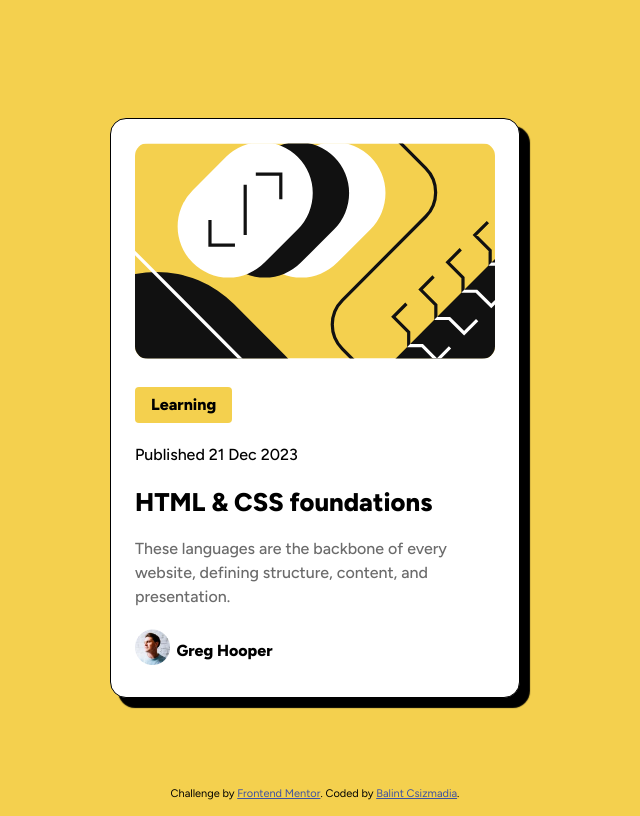
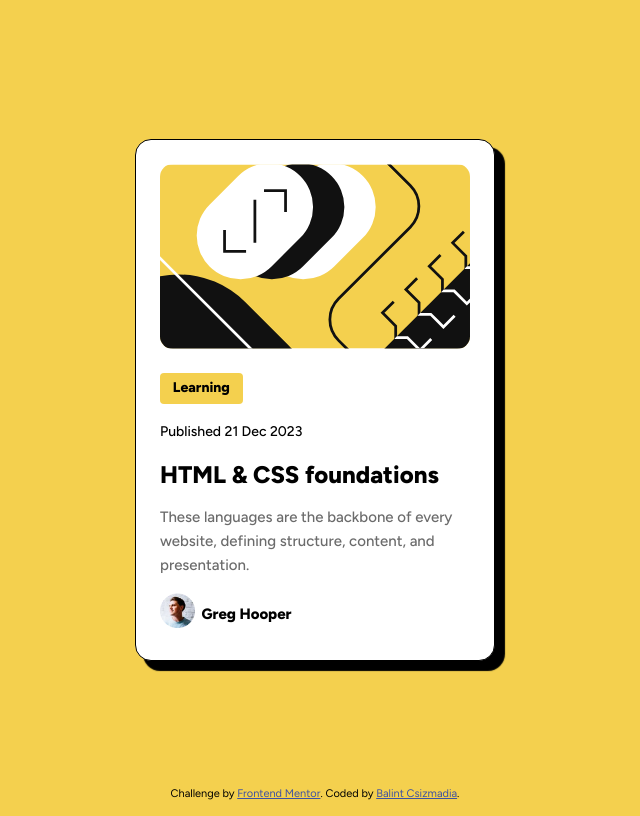
Before and after one commit to pencso/blog-preview-frontendmentor, a plain HTML site: page blog-preview-card-main/index.html in a window 1280 px wide. Shown: the whole page, without its empty margins (325-965 px from the left). Drawn offline with Linux system fonts and the light colour scheme.

Commit message:
Add files via upload

```diff
--- a/blog-preview-card-main/style.css
+++ b/blog-preview-card-main/style.css
@@ -5,6 +5,12 @@
 --White: hsl(0, 0%, 100%);
 --Gray-500: hsl(0, 0%, 42%);
 --Gray-950: hsl(0, 0%, 7%);
+}
+
+* {
+    box-sizing: border-box;
+    padding: 0;
+    margin: 0;
 }
 
 body {
@@ -23,15 +29,15 @@ main {
     background-color: var(--White);
     box-shadow: 9px 9px 1px 1px black;
     border-radius: 1rem;
-    width: clamp(290px, 360px, 80%);
+    width: clamp(290px, 360px, 90%);
     border: 1px solid black;
     padding: 1.5rem;
-    gap: 1.25rem;
+    gap: 1rem;
 
 }
 
 p {
-    font-size: 16px;
+    font-size: 15px;
 }
 
 main img {
@@ -41,23 +47,25 @@ main img {
 
 main #tag {
     background-color: var(--Yellow);
-    padding: 0.4rem 1rem;
-    font-size: 1rem;
+    padding: 0.2rem .8rem;
+    font-size: .875rem;
     font-weight: 800;
     border-radius: .25rem;
     width: fit-content;
     color: black;
+
 }
 
 main #date {
     color: black;
     font-weight: 500;
+    font-size: .875rem;
 }
 
 main h1 {
-    font-size: 1.6rem;
+    font-size: 1.5rem;
     font-weight: 800;
-    margin: 0;
+
 }
 
 main h1:hover {
@@ -69,7 +77,6 @@ main h1:hover {
 main p {
     color: var(--Gray-500);
     font-weight: 500;
-    margin: 0;
     line-height: 1.5rem;
 }
 
```
